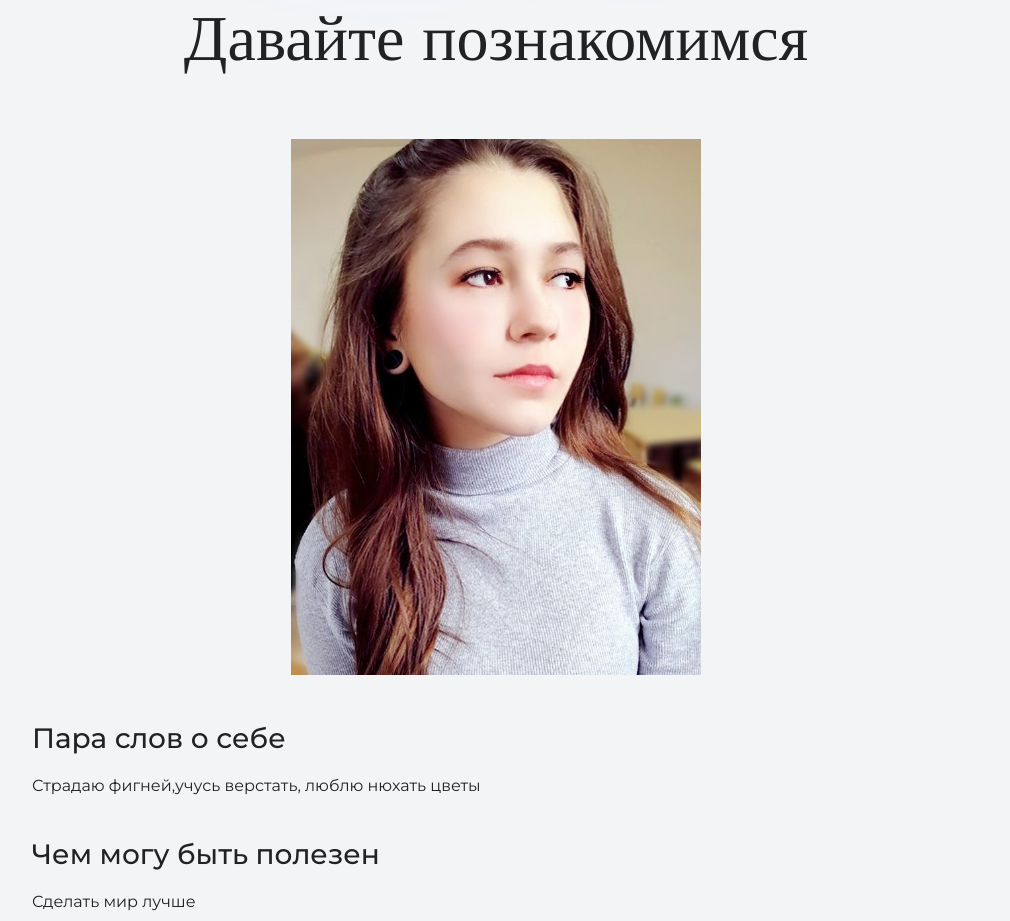
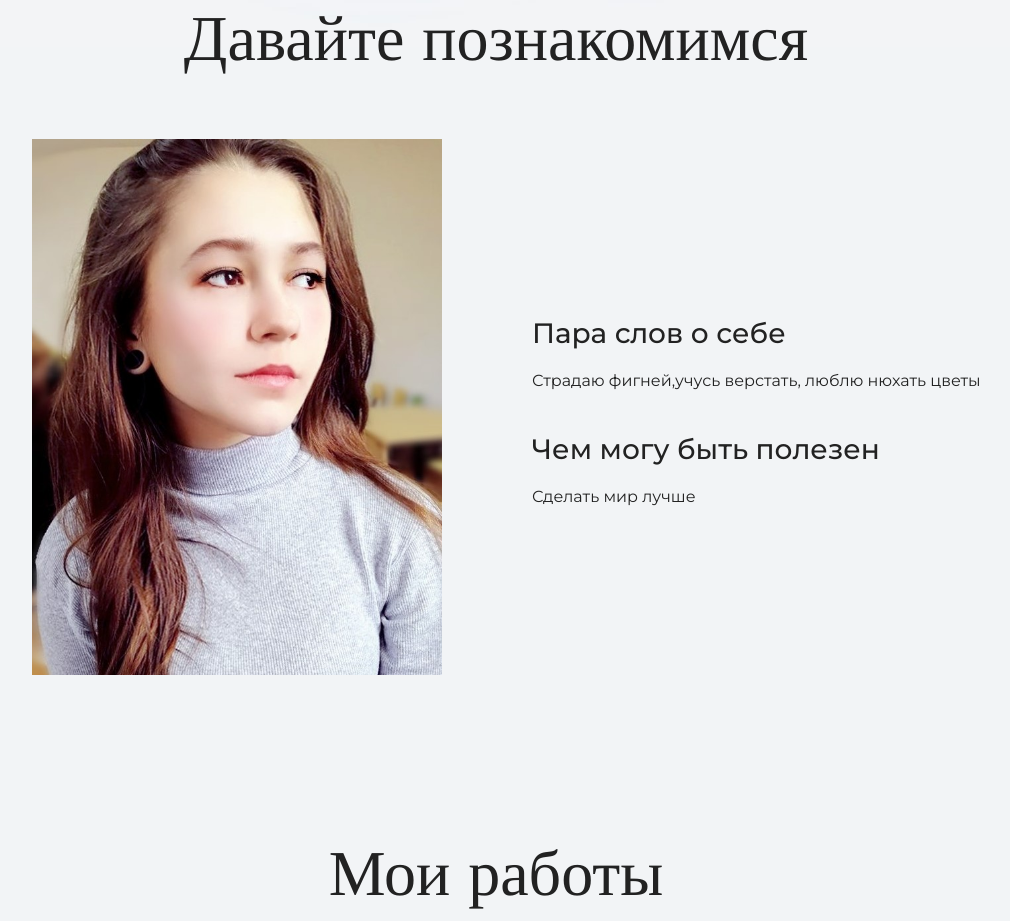
Before and after one commit to ArseniyaAr/Spring_day, a plain HTML site: page index.html in a window 1280 px wide. Shown: the part 1033-1954 px from the top of the page, without its empty margins (144-1154 px from the left). Drawn offline with nearby package versions, Linux system fonts and the light colour scheme.

Commit message:
Add files via upload

```diff
--- a/style.css
+++ b/style.css
@@ -10,6 +10,7 @@ body {
   background-repeat: no-repeat;
   background-position: top center;
 }
+
 
 .container {
   max-width: 928px;
@@ -89,6 +90,7 @@ body {
 
 .intro h3,
 .portfolio h3 {
+
   margin: 0 0 12px;
   font-size: 28px;
   line-height: 40px;
@@ -167,6 +169,7 @@ body {
   border-radius: 4px;
   background-color: #288be6;
   color: #ffffff;
+
 }
 
 .page-footer {
@@ -192,3 +195,14 @@ body {
   padding-left: 25px;
   background-image: url("img/icon-phone-footer.svg");
 }
+/*my*/
+.raight,.left{
+display: flex;
+width: 50%;
+}
+.container2{
+width: 1000px;
+display: flex;
+align-items: center;
+text-align: left;
+}
```
